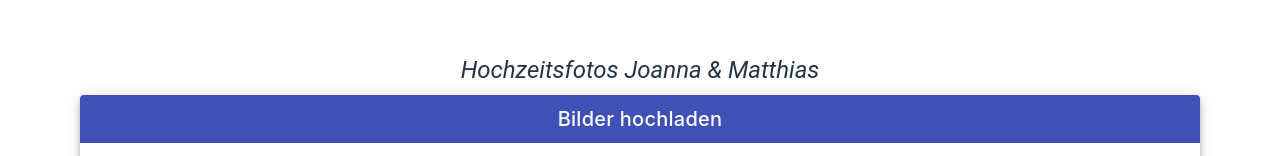
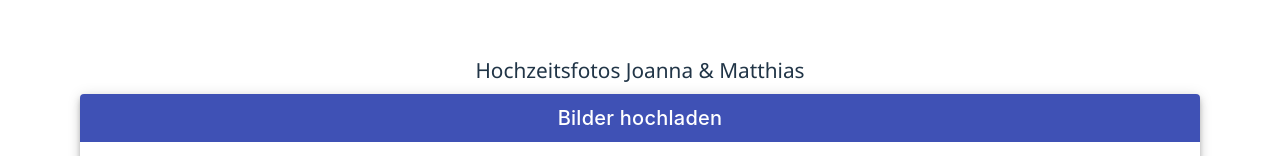
Before and after one commit to Myseaj/wedding, a Vue app: page / in a window 1280 px wide. Shown: the part 179-335 px from the top of the page. Built offline with nearby package versions, Linux system fonts and the light colour scheme; no server answers; the database is empty.

Commit message:
better title

```diff
--- a/src/App.vue
+++ b/src/App.vue
@@ -98,7 +98,7 @@ onMounted(async () => {
 <template>
   <v-row align="center" justify="center" class="my-4">
     <v-col align="center" cols="12">
-      <div class="text-h5 font-italic mb-2" >Hochzeitsfotos Joanna & Matthias</div>
+      <div class="mb-2 wedding-title">Hochzeitsfotos Joanna & Matthias</div>
       <v-card class="mx-4" elevation="5">
         <v-card-title class="bg-indigo">Bilder hochladen</v-card-title>
         <v-card-text class="mt-4">
@@ -149,4 +149,10 @@ onMounted(async () => {
 body {
   background-color: white; /* Change this to your desired background color */
 }
+.wedding-title {
+  font-size: 1.3rem;
+  font-weight: 400;
+  color:"black";
+  font-family:'Segoe UI', Tahoma, Geneva, Verdana, sans-serif
+}
 </style>
```
